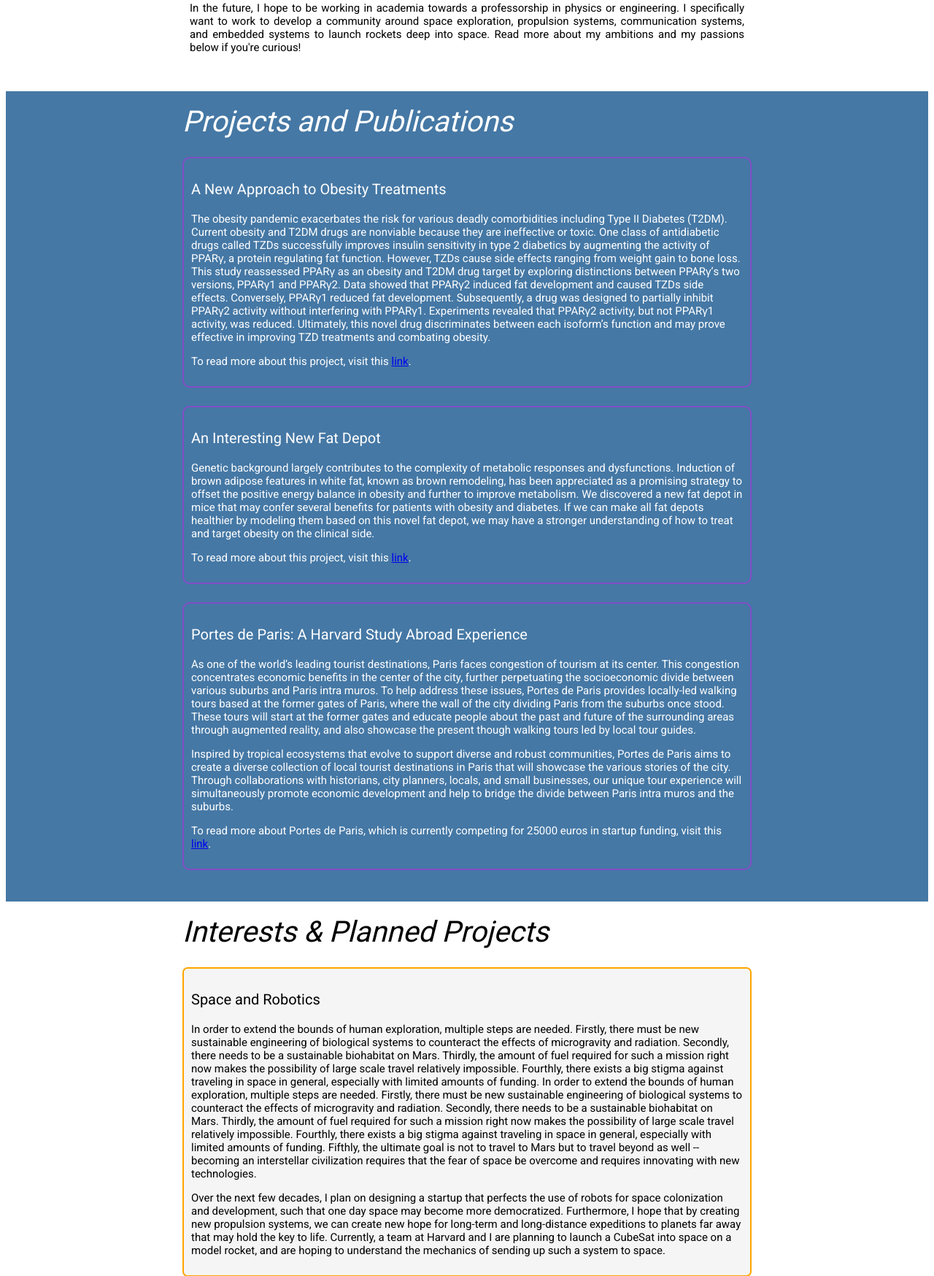
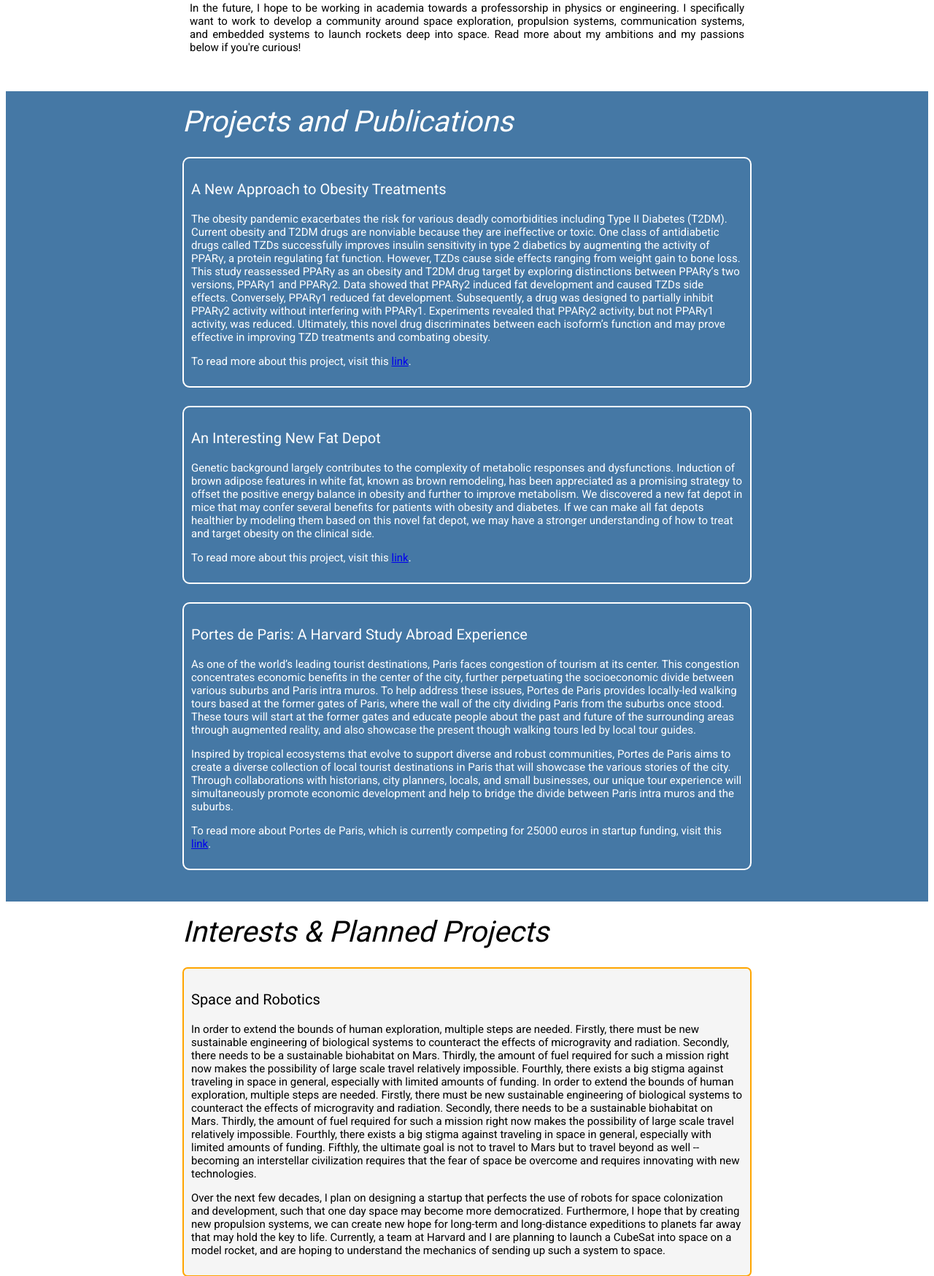
Before and after one commit to dylanli073/redesigned-website, a Django app: page / in a window 1280 px wide. Shown: the part 1365-3113 px from the top of the page at 73% size. Run offline with Django 3.2, Linux system fonts and the light colour scheme; some libraries are stand-ins or nearby versions.

Commit message:
white borders

```diff
--- a/static/homeapp/index.css
+++ b/static/homeapp/index.css
@@ -77,7 +77,7 @@
         color: white;
         margin: 25px;
         padding: 10px;
-        border: 2px solid rgb(170, 50, 220, 0.6);
+        border: 2px solid white;
         border-radius: 10px;
       }
       .futureprojects{
```
